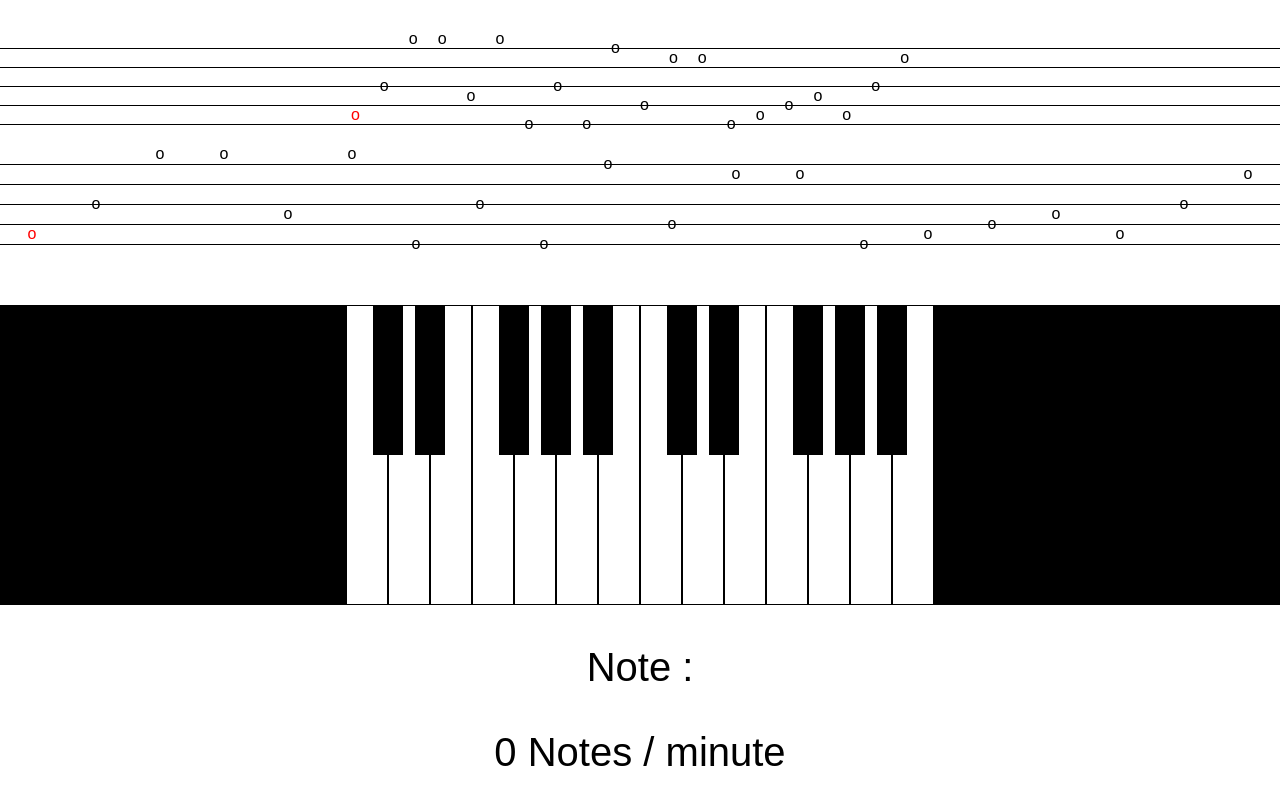
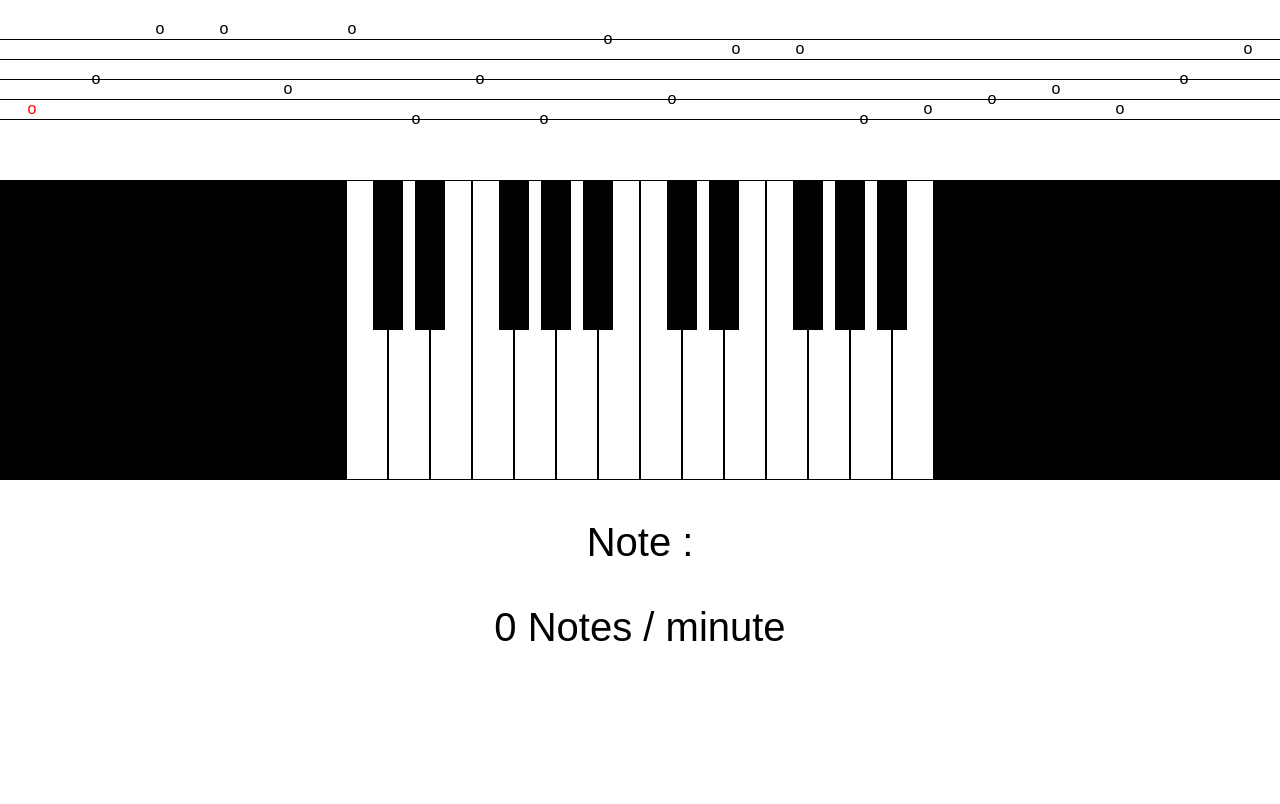
Before and after one commit to piochelepiotr/musicNotes, a React (Create React App) app: page / in a window 1280 px wide. Shown: the top 804 px of the page. Built offline with nearby package versions, Linux system fonts and the light colour scheme.

Commit message:
remove old partition

```diff
--- a/src/Partition.js
+++ b/src/Partition.js
@@ -2,25 +2,7 @@ import React, { Component } from 'react';
 import styled from 'styled-components';
 import {connect} from 'react-redux';
 
-const Blank = styled.p`
-  color: white;
-  display: inline;
-  margin-right: 20px;
-`
-
-const NoteDec = styled.p`
-  display: inline;
-  position: relative;
-  top: 9px;
-  margin-right: 20px;
-`
-
-const Note = styled.p`
-  display: inline;
-  margin-right: 20px;
-`
-
-const Note2 = styled.div`
+const Note = styled.div`
     margin: 0px;
     border-bottom: 1px solid black;
 `;
@@ -31,78 +13,40 @@ position: relative;
 top: -10px;
 `
 
-const StyledPartition2 = styled.div`
+const StyledPartition = styled.div`
   margin-top: 30px;
   display: grid;
   grid-auto-rows: 10px;
 `
 
-const Line = styled.div`
-  border-bottom: 1px solid black;
-`
-
-const StyledPartition = styled.div`
-  margin-top: 30px;
-`
-
 class Partition extends Component {
-
-    buildHTMLLine(base) {
-        const line = this.props.notes.map((note, i) => {
-            if(base-1 === this.props.notes[i]) {
-                if (this.props.activeNote === i) {
-                  return <Note key={i} style={{color: 'red'}} >o</Note>;
-                }
-                else {
-                  return <Note key={i}>o</Note>;
-                }
-            } else if(base === this.props.notes[i]) {
-              if (this.props.activeNote === i) {
-                return <NoteDec key={i} style={{color: 'red'}} >o</NoteDec>;
-              }
-              else {
-                return <NoteDec key={i}>o</NoteDec>;
-              }
-            } else {
-                return <Blank key={i}>o</Blank>;
-            }
-        });
-        return <Line key={base}>{line}</Line>;
-    }
 
     componentWillMount() {
         //let notes = generateNotes(30);
         this.props.generateNotes(0);
     }
 
+
     render() {
-        var wrong = ["", "", "", "", ""];
-        const lines = wrong.map((base, i) => {
-            return this.buildHTMLLine(i*2+1);
-        })
-
         const notes = [];
         const firstLineRow = 0;
+        const firstColumn = 0;
         const permanentLines = [0, 2, 4, 6, 8].map(x => x + firstLineRow);
         const lastRow = 9;
         this.props.notes.forEach((note, i) => {
+            const col = i + firstColumn;
             for (let j = 0; j <= lastRow; j++) {
-                notes.push(<Note2 key={`${i},${j}`} style={{gridColumn: i + 1, gridRow: j + 1, borderBottomColor: permanentLines.includes(j) ? 'black' : 'white'}}>
-                    { this.props.notes[i] === j &&
+                notes.push(<Note key={`${col},${j}`} style={{gridColumn: col + 1, gridRow: j + 1, borderBottomColor: permanentLines.includes(j) ? 'black' : 'white'}}>
+                    { this.props.notes[col] === j &&
                         <Inside style={{color: this.props.activeNote === i? 'red' : 'black'}}>o</Inside>
                     }
-                </Note2>);
+                </Note>);
             }
         })
       return (
-          <div>
-        <StyledPartition>
-          {lines}
-        </StyledPartition>
-              <StyledPartition2>
-                  {notes}
-              </StyledPartition2>
-          </div>
+          <StyledPartition>
+              {notes}
+          </StyledPartition>
       );
     }
   }
```
